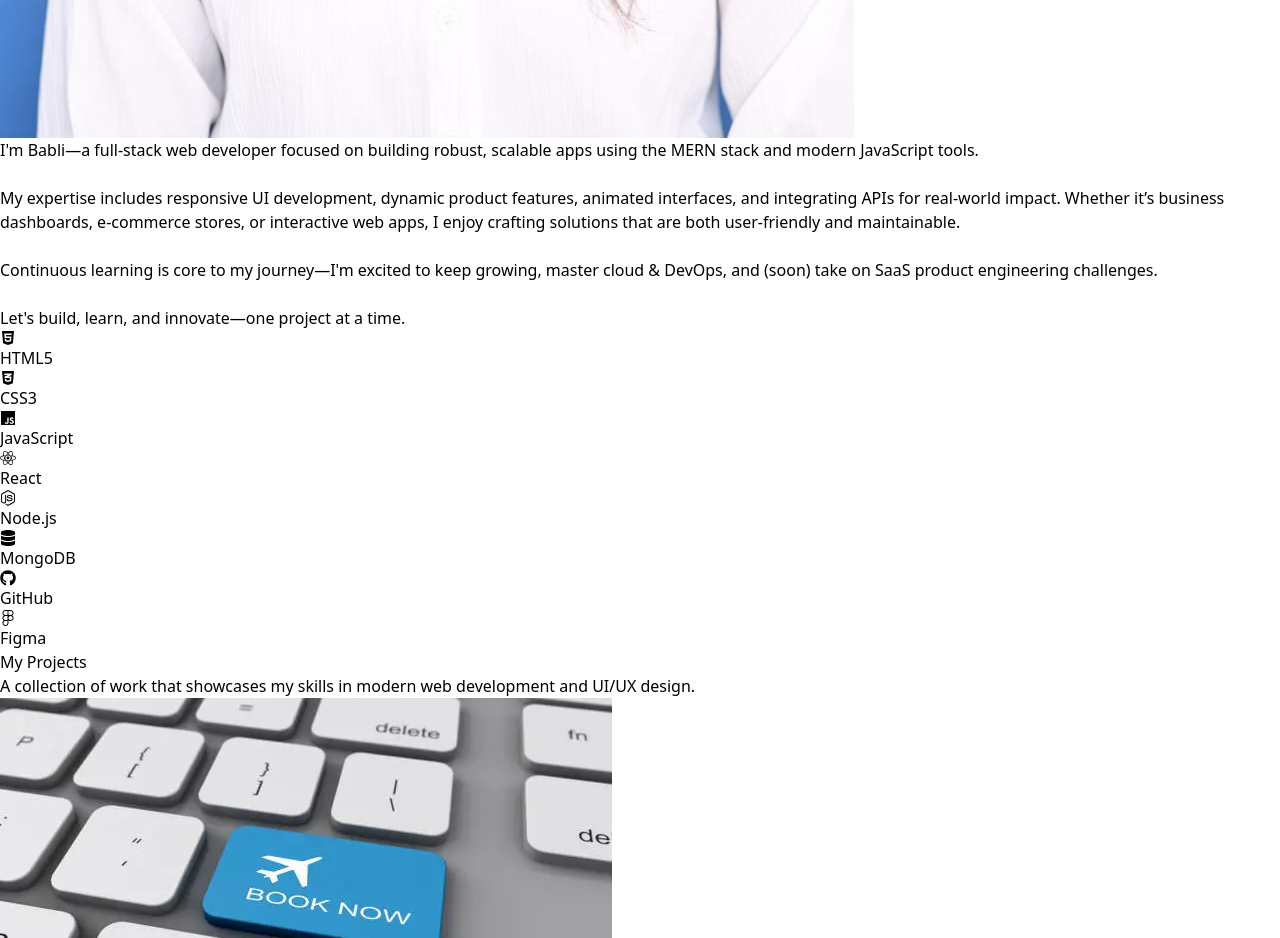
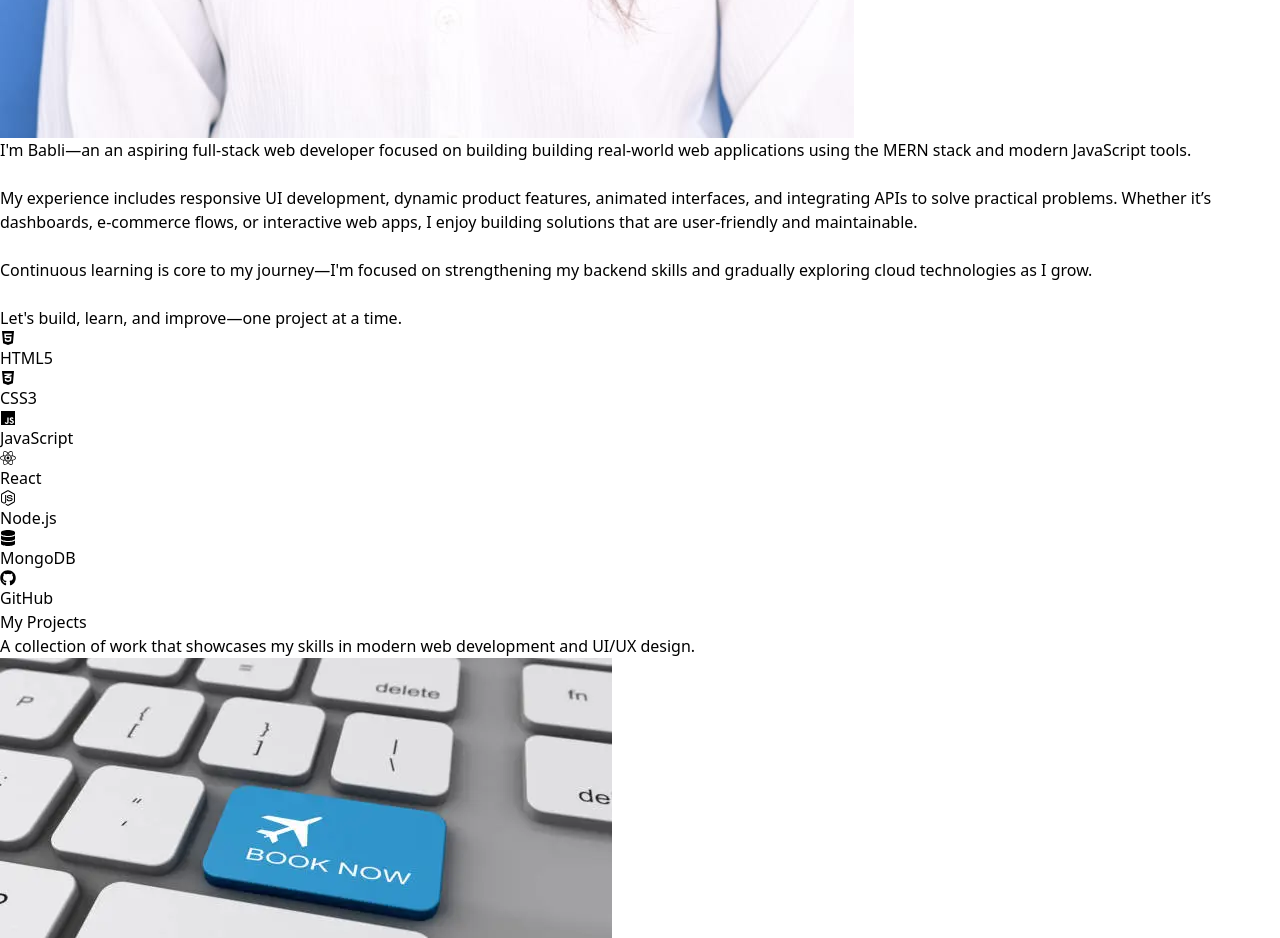
Before and after one commit to Madebydev-Babli/Portfolio, a React (Vite) app: page / in a window 1280 px wide. Shown: the part 1480-2418 px from the top of the page. Built offline with nearby package versions, Linux system fonts and the light colour scheme.

Commit message:
Update About.jsx

```diff
--- a/src/assets/components/About.jsx
+++ b/src/assets/components/About.jsx
@@ -19,7 +19,6 @@ const skills = [
   { icon: <FaNodeJs className="text-green-500" />, name: "Node.js" },
   { icon: <FaDatabase className="text-teal-300" />, name: "MongoDB" },
   { icon: <FaGithub className="text-gray-300" />, name: "GitHub" },
-  { icon: <FaFigma className="text-pink-400" />, name: "Figma" },
 ];
 
 const About = () => (
@@ -59,13 +58,13 @@ const About = () => (
       transition={{ delay: 0.3, duration: 0.8 }}
       className="max-w-2xl text-gray-300 text-sm md:text-base mb-10"
     >
-      I'm Babli—a <span className="text-cyan-300 font-semibold">full-stack web developer</span> focused on building robust, scalable apps using the <span className="text-green-300 font-semibold">MERN stack</span> and modern JavaScript tools.
+      I'm Babli—an an aspiring <span className="text-cyan-300 font-semibold">full-stack web developer</span> focused on building building real-world web applications using the <span className="text-green-300 font-semibold">MERN stack</span> and modern JavaScript tools.
       <br /><br />
-      My expertise includes responsive UI development, dynamic product features, animated interfaces, and integrating APIs for real-world impact. Whether it’s business dashboards, e-commerce stores, or interactive web apps, I enjoy crafting solutions that are both user-friendly and maintainable.
+      My experience includes responsive UI development, dynamic product features, animated interfaces, and integrating APIs to solve practical problems. Whether it’s dashboards, e-commerce flows, or interactive web apps, I enjoy building solutions that are user-friendly and maintainable.
       <br /><br />
-      <span className="text-cyan-400 font-medium">Continuous learning is core to my journey—I'm excited to keep growing, master cloud & DevOps, and (soon) take on SaaS product engineering challenges.</span>
+      <span className="text-cyan-400 font-medium">Continuous learning is core to my journey—I'm focused on strengthening my backend skills and gradually exploring cloud technologies as I grow.</span>
       <br /><br />
-      Let's build, learn, and innovate—one project at a time.
+      Let's build, learn, and improve—one project at a time.
     </motion.p>
 
     {/* Tech Skills */}
```
